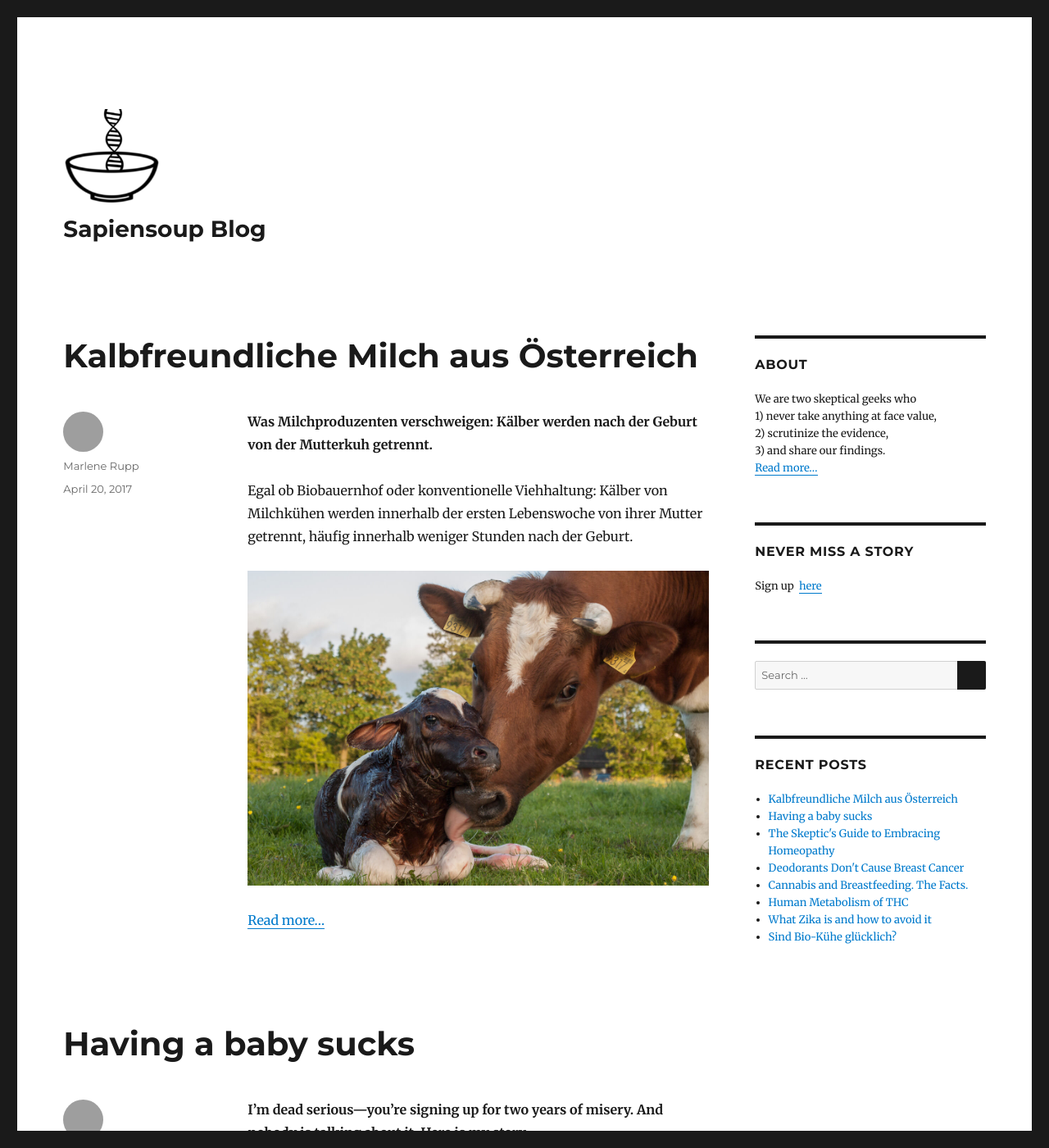
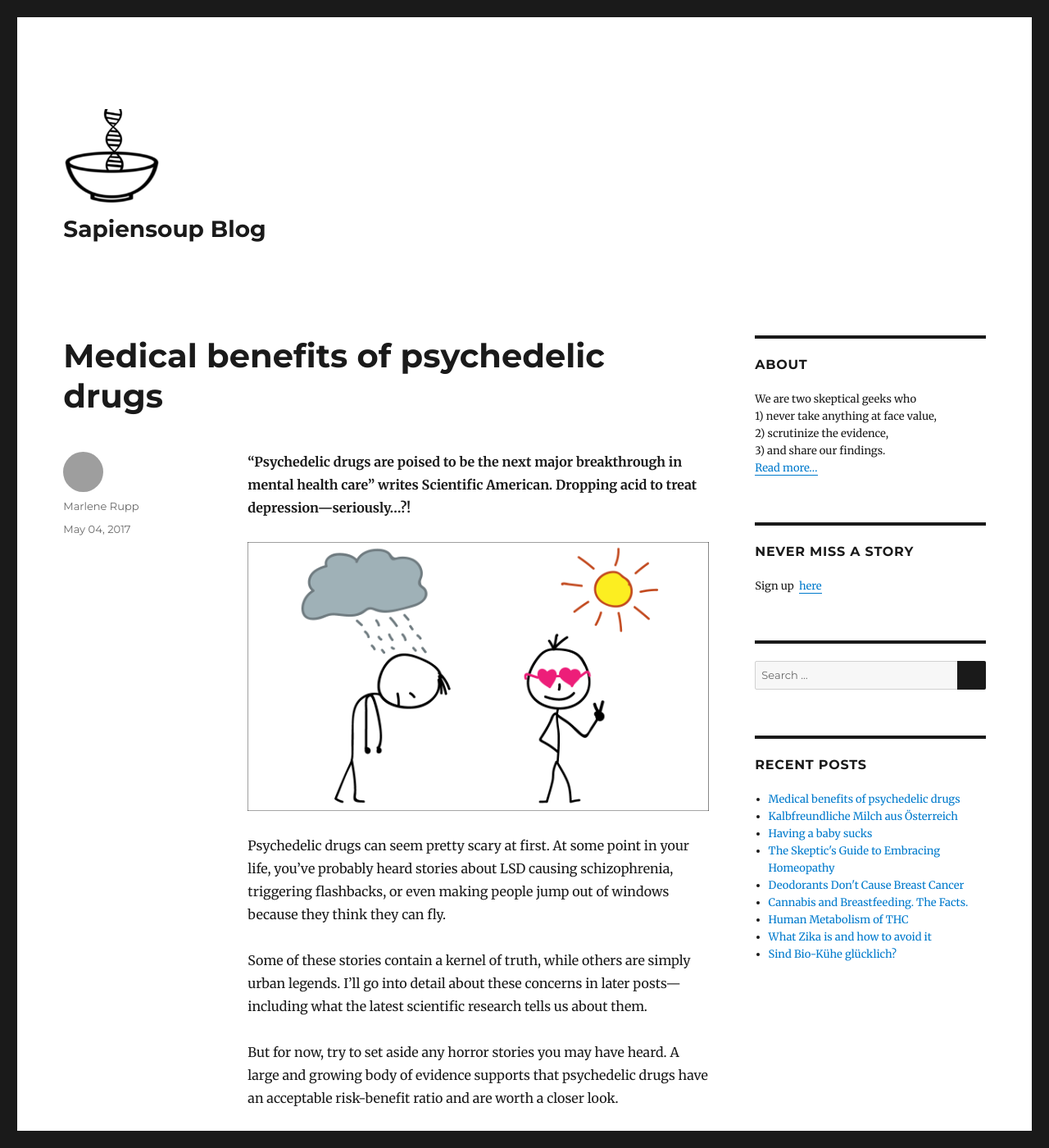
Before and after one commit to sapiensoup/sapiensoup.com, a Jekyll site: the page built from index.html, in a window 1280 px wide and 1400 px high. Shown: the whole window at 82% size. Built offline with Jekyll 4.4.1, drawn with Linux system fonts in a browser that asks for light colours; some of the changed lines change nothing that is shown; grey boxes are pictures that could not be loaded.

Commit message:
Publish "Medical benefits of psychedelic drugs"

```diff
--- a/_includes/post-article.html
+++ b/_includes/post-article.html
@@ -12,7 +12,7 @@
   </header><!-- .entry-header -->
   <div class="entry-content">
     {% if page.title == 'Home' %}
-      {{ post.excerpt | remove: '[^verschiedene-rindfleischteile]' | remove: '[^shang]' | remove: '[^moffet]' | remove: '[^disclaimer]' | remove: '[^margolis]' }}
+      {{ post.excerpt | remove: '[^verschiedene-rindfleischteile]' | remove: '[^shang]' | remove: '[^moffet]' | remove: '[^disclaimer]' | remove: '[^margolis]' | remove: '[^break-through]' }}
       <a href="{{ post.url }}">Read more&hellip;</a>
     {% else %}
       {{ post.content }}
--- /dev/null
+++ b/_posts/2017-05-04-medical-benefits-of-psychedelic-drugs.md
@@ -0,0 +1,167 @@
+---
+layout: post
+title:  "Medical benefits of psychedelic drugs"
+author: marlene
+description: "Ecstasy, LSD, magic mushrooms and ketamine are extraordinarily effective in treating mental illnesses such as depression, anxiety or PTSD."
+facebook:
+   image: /images/medical-benefits-psychedelic-drugs/lsd-against-depression@2x.png
+twitter:
+   image: /images/medical-benefits-psychedelic-drugs/lsd-against-depression@2x.png
+   large: true
+---
+
+**"Psychedelic drugs are poised to be the next major breakthrough in mental health care" writes Scientific American.[^break-through] Dropping acid to treat depression—seriously…?!**
+
+<img src="/images/medical-benefits-psychedelic-drugs/lsd-against-depression@2x.png" alt="Psychedelic drugs proven effective against mental disorders like depression">
+
+Psychedelic drugs can seem pretty scary at first. At some point in your life, you’ve probably heard stories about LSD causing schizophrenia, triggering flashbacks, or even making people jump out of windows because they think they can fly.
+
+Some of these stories contain a kernel of truth, while others are simply urban legends. I’ll go into detail about these concerns in later posts—including what the latest scientific research tells us about them.
+
+But for now, try to set aside any horror stories you may have heard. A large and growing body of evidence supports that psychedelic drugs have an acceptable risk-benefit ratio and are worth a closer look.
+
+<!--more-->
+
+# Drop acid, save taxes
+Mental disorders are doubly destructive: first in the suffering they cause for the afflicted, second in how expensive and time-consuming they are to treat. New research is demonstrating that certain psychedelic drugs are extraordinarily effective in treating mental health issues like depression, post-traumatic stress disorder (PTSD) and addiction.
+
+The benefits for individual patients are dramatic on their own, but equally compelling are the economic effects of lowering the costs of treating these illnesses. When patients get faster and more effective relief, health care systems and their taxpayers do too.
+
+Here are a few quick facts that give a sense of just how big—and expensive—a problem we’re dealing with:
+
+- **One in five U.S. adults** experience a mental illness.[^nimh]
+- **Depression** is the **most costly mental disorder** in Europe.[^brain-disorder-eu]
+- Depression is the number one reason for **absenteeism from the workplace** in the U.K. after minor illnesses.[^absenteeism]
+- The U.S. is facing an **opioid addiction epidemic:** two million are addicted to prescription opioids and another 591,000 to heroin. [^opioid-addiction] More Americans die from drug overdoses than from car accidents and gun homicides combined.[^NYT-overdose]
+- **Tobacco and alcohol abuse** in the U.S. causes total annual costs of **$500 billion.**[^drugabuse]
+- **868,000 U.S. veterans** are suffering from **post-traumatic stress disorder (PTSD)**. With an estimated annual cost of $20,000 per veteran this adds up to $17 billion of PTSD disability payments. [^PS2017-doblin]
+
+Currently, patients are being prescribed expensive drugs and are going through years of psychotherapy. But how much does that actually help? Take depression for example: patients must take their medication on a daily basis, it takes at minimum two weeks before the pills are effective and they come with serious, undesirable side effects. Meanwhile, they are only slightly more effective than a placebo pill.[^kirsch] I’d shop for a better deal.
+
+> Antidepressants are expensive, but barely more effective than a placebo pill.
+
+Psychedelic drugs have repeatedly demonstrated high rates of efficacy—much higher than common antidepressants—after just a couple administrations of the drug. The effects are immediate, long lasting, show little side effects and don't require indefinite daily medication.
+
+Purposefully used, psychedelic drugs could relieve pressure on our health care systems and thus on taxpayers. More importantly, it could help millions of people who are stuck with mental disorders move on with their lives.
+
+This is the first in a [series](#Psychedelic drugs series) of blog posts, where I will investigate the medical benefits of psychedelic drugs, namely LSD (aka _acid_), psilocybin (aka _magic mushrooms_), MDMA (aka _ecstasy_) and ketamine.
+
+
+# Are psychedelic drugs dangerous?
+Psychedelic drugs are heavily stigmatized. In most countries they are subject to the most restrictive drug laws. Governments consider them to have (1) a high potential for abuse and (2) no currently accepted medical applications. Those assumptions have been proven wrong by countless studies. But drug legislation hasn’t caught up with the facts yet. Consequently, medical use of psychedelic drugs remains illegal.
+
+In 2010 David Nutt, Ph.D., former president of the _European College of Neuropsychopharmacology_ and advisor to the British government on the misuse of drugs, presented a rational analysis of the 20 most popular illegal drugs. He analyzed the individual and social harm of the drugs.
+
+<img src="/images/medical-benefits-psychedelic-drugs/nutt-analysis-of-drugs-harm-potential.png" alt="David Nutt's harm assessment of 20 popular drugs from The Lancet, 2010">_Drug harms in the UK (Nutt)_[^ranking-nutt]
+
+Besides the more obvious, immediate physical harm to the user (in light blue) every drug implies a certain degree of social harm (in dark blue), such as damage to families or cost of health care and police. Nutt found that heroin, crack cocaine and methamphetamine (aka _crystal meth_) were most damaging to the user. Alcohol was the most damaging to others because it causes loss of relationships and tangibles, injuries to others (including fights, domestic violence, traffic accidents) and economic costs. Put bluntly: society pays the price of addiction.
+
+Psychedelic drugs (highlighted in yellow) scored very low on the overall ranking (no. 11, 17, 18 and 20) and imposed practically no damage to others.
+
+
+## Drug abuse and toxicity
+Drug addiction is a serious problem. It's important to note however, that the legal status of a drug does not necessarily correlate with its potential for abuse. Cannabis, for example, is still a [Schedule 1 drug]( http://static3.businessinsider.com/image/573b94ab52bcd029008c3779-1200-1285/bi-graphics_drug-scheduling-chart.png){:target="_blank"} in the U.S. but its physical addiction potential is comparably low. Furthermore—due to its extremely low toxicity—deaths from overdosing cannabis are unheard of.
+
+Examples to the contrary are commonly prescribed opioids. Legal narcotic drugs like oxycodone (e.g. _OxyContin_) or fentanyl, which is 50 times more potent than morphine[^fentanyl], possess highly addictive _and_ toxic properties. Opioid abuse is skyrocketing in the U.S.. More Americans die from overdosing a prescription pain reliever than overdosing from heroin.[^opioid-addiction] Opioid prescription drugs would be located in the top right corner on the chart below despite being classified only as a [Schedule 2 drug]( http://static3.businessinsider.com/image/573b94ab52bcd029008c3779-1200-1285/bi-graphics_drug-scheduling-chart.png){:target="_blank"}: high potential for abuse but with accepted medical use.
+
+<img src="/images/medical-benefits-psychedelic-drugs/gable-safety-ratio-and-dependency.png" alt="risk of overdose and dependency of legal and illegal drugs including psychedelic drugs such as MDMA, LSD, psilocybin, ketamine">_Safety ratio and dependency (Gable)_[^dependence]
+
+The chart shows the dependency potential on the y-axis and the safety ratio on the x-axis: the lower the ratio, the safer the drug. A value of 0.1 means that consuming ten times the active dose of a drug is lethal. A value of 0.01 would require a consumption of 100 times the active dose for it to be lethal. For marijuana, LSD and psilocybin it would require 1000 times the active dose to be lethal. And indeed, there is not one documented case of a lethal overdose of those substances in humans ever.
+
+Closely timed, repeated intake of psychedelic substances do not produce satisfying effects in the user. Therefore the potential for abuse is limited. It’s widely understood that psychedelic drugs do not lead to physical addiction. In fact, studies have shown that they might facilitate _coming off_ an alcohol or nicotine addiction.[^smoking-cessation]
+
+## Therapeutic potential
+Many glowing results of early psychedelic research during the 1950s and 60s were a consequence of overzealous researchers reporting what they wanted to see. The research was poorly conducted and lacked patient follow-up for documenting long-term results. Many of the miraculous results could not be reproduced when proper scientific controls were in place.[^history]
+
+Science has changed a lot over the past 70 years and most of the early psychedelic research does not meet the rigorous standards of scientific research today.
+
+And while all of that remains true, you don’t want to throw out the baby with the bath water. Recent studies with rigorously applied scientific standards have shown promising therapeutic effects in patients suffering from all kinds of psychological disorders.
+
+Psychedelics might not be a miraculous cure on their own. But combined with—for example—psychotherapy we might look at a treatment protocol which is far more effective than the (expensive) status quo.
+
+<img src="/images/medical-benefits-psychedelic-drugs/treatment-protocol@2x.png" alt="Made up example of a treatment protocol with psychedelic drugs">_Hypothetical example of a treatment protocol_
+
+
+# Who is driving research on psychedelic drugs?
+Psychedelic drugs were declared illegal by the mid 1960s and thus early psychedelic research came to a standstill. For more than four decades, it was virtually impossible to conduct further research. Over the last 15 years however, research on psychedelics has experienced a renaissance.
+
+Today, psychedelic drugs are not the north star of a young political counterculture. It’s renowned scientists and non-profit pharmaceutical companies who carry out studies and work with government legislators. No riots, no orgies, no festivals, no cult.
+
+Prestigious research teams across the world run fully randomized, double-blind, placebo controlled trials—the gold standard of modern research—to explore the therapeutic properties of psychedelic drugs. And reputable science journals and newspapers like _The New York Times, The Washington Post, The Guardian_ or _Wired_ publish the findings. Why? Because the results are literally mind-altering.
+
+<img src="/images/medical-benefits-psychedelic-drugs/medical-benefits-psychedelic-drugs@2x.png" alt="medical benefits of psychedelic drugs related to mood, life satisfaction, creativity, PTSD, anxiety, OCD, depression and more">
+
+The organizations gathering these findings are amongst the most prestigious in the world:
+
+Researchers at **Johns Hopkins University School of Medicine** have found that a single high dose of psilocybin decreased depression and anxiety in 92 percent of patients with life-threatening cancer.[^griffiths] In another study, psilocybin helped smokers overcome their nicotine addiction. At six months 80 percent were still abstinent. Compare that to an otherwise typical success rate of 15 to 30 percent.[^smoking-cessation]
+
+A research group from **Imperial College London** looked at patients who suffered from treatment-resistant depression and found that only two doses of psilocybin could stop or decrease their symptoms of depression for months.[^TED-carhart-harris]
+
+The **Multidisciplinary Association for Psychedelic Studies (MAPS)** achieved groundbreaking results applying MDMA-assisted therapy to patients suffering from treatment-resistant PTSD. After only three sessions of MDMA, 61 percent of patients no longer met the criteria for PTSD. And the benefits even increased over time. [^PS2017-doblin]
+
+Scientists present their studies on psychedelics at TED conferences. New York Times bestselling authors are writing about a revolution in states of consciousness.[^stealing-fire] Silicon Valley connoisseur Tim Ferriss states _"The billionaires I know, almost without exception, use hallucinogens on a regular basis."_[^ferriss] And the rest of the valley follows: microdosing LSD is trending for its alleged performance-enhancing and problem-solving properties. The stigma on psychedelics is eroding in front of our eyes.
+
+> The stigma on psychedelic drugs is eroding in front of our eyes.
+
+Who is not driving research? —Big pharma. Drugs which are administered only once or twice are not good for business. Therefore, research is driven predominantly by universities and nonprofit organizations.
+
+# Psychedelic drugs series
+Throughout the coming chapters, I’ll share some of the most fascinating insights from current research: What exactly does LSD do to the brain? Why does ketamine lead to instant relief from depression? How does MDMA conquer fear in traumatized patients? Why are a growing number of technologists in Silicon Valley microdosing LSD? Does LSD really trigger psychoses and so-called flashbacks?
+
+And for those of you who wonder _“How does it actually feel taking a psychedelic drug?”_ —science has an answer for you too.
+
+That’s a lot of ground to cover, and that’s why this is the first in a series of blog posts:
+
+**How psychedelic substances work\\
+MDMA-assisted therapy\\
+What LSD does to the brain\\
+Microdosing LSD\\
+Medical benefits of psilocybin\\
+Medical benefits of ketamine**
+
+You can [sign up](http://eepurl.com/cBB_9D) and get notified when we publish our next story.
+
+For even more information we invite you to join the [Psychedelic Society Vienna meetup](https://www.meetup.com/Psychedelic-Society-Vienna/), where we'll discuss the latest research and developments in the field.
+
+&nbsp;
+
+* * *
+
+#### References
+
+[^break-through]:
+    Jacobson R. [Turn On, Tune In, Get Better: Psychedelic Drugs Hold Medical Promise]( https://www.scientificamerican.com/article/turn-on-tune-in-get-better-psychedelic-drugs-hold-medical-promise/). 2014. Scientific American
+
+[^nimh]: [Any Mental Illness (AMI) Among U.S. Adults](https://www.nimh.nih.gov/health/statistics/prevalence/any-mental-illness-ami-among-us-adults.shtml). 2015. National Institute of Mental Health.
+
+[^NYT-overdose]: Katz J. [You Draw It: Just How Bad Is the Drug Overdose Epidemic?](https://www.nytimes.com/interactive/2017/04/14/upshot/drug-overdose-epidemic-you-draw-it.html?hp&action=click&pgtype=Homepage&clickSource=story-heading&module=second-column-region&region=top-news&WT.nav=top-news&_r=0). 2014. New York Times.
+
+[^drugabuse]: [Costs of Substance Abuse](https://www.drugabuse.gov/related-topics/trends-statistics). 2010. National Institute on Drug Abuse.
+
+[^brain-disorder-eu]: Olesen J, Gustavsson A, Svensson M. The economic cost of brain disorders in Europe. Eur J Neurol. 2012 Jan;19(1):155-62. [PubMed PMID: 22175760](https://www.ncbi.nlm.nih.gov/pubmed/22175760).
+
+[^absenteeism]: Office for National Statistics. [Estimate of the number of days of sickness absence taken: by reason, UK, 2013 to 2015](https://www.ons.gov.uk/employmentandlabourmarket/peopleinwork/employmentandemployeetypes/adhocs/005914estimateofthenumberofdaysofsicknessabsencetakenbyreasonuk2013to2015). 2016.
+
+[^PS2017-doblin]: Rick Doblin. [Psychedelic Science 2017](https://www.youtube.com/watch?v=uaCL69n1Ekw&t=968s). 2017. Youtube.
+
+[^kirsch]: Kirsch I. Antidepressants and the Placebo Effect. Zeitschrift Fur Psychologie. 2014;222(3):128-134. [PMCID: PMC4172306](https://www.ncbi.nlm.nih.gov/pmc/articles/PMC4172306/)
+
+[^ranking-nutt]: By User:Tesseract2. [Wikimedia Commons](https://commons.wikimedia.org/w/index.php?curid=17243892) with layout modifications by Sapiensoup - data from Nutt DJ, King LA, Phillips LD; Independent Scientific Committee on Drugs. Drug harms in the UK: a multicriteria decision analysis. Lancet. 2010 Nov 6;376(9752):1558-65. doi: 10.1016/S0140-6736(10)61462-6. Epub 2010 Oct 29. [PubMed PMID: 21036393](https://www.ncbi.nlm.nih.gov/pubmed/21036393). CC BY-SA 3.0,
+
+[^dependence]: By User:Thundermaker. [Wikimedia Commons]( https://commons.wikimedia.org/w/index.php?curid=17802018) layout modifications by Sapiensoup – data from Gable RS. (2006). Acute toxicity of drugs versus regulatory status. In Drugs and Society: U.S. Public Policy. Lanham, Maryland: Rowman & Littlefield. pp. 149–62; Table 7.1 Safety Ratio and Dependence Potential of Psychoactive Drugs. CC BY-SA 3.0
+
+[^fentanyl]: [Fentanyl](https://en.wikipedia.org/wiki/Fentanyl). Wikipedia. Retrieved on 2017-04-27.
+
+[^opioid-addiction]: American Society of Addiction Medicine. [Opioid Addiction 2016 Facts & Figures](http://www.asam.org/docs/default-source/advocacy/opioid-addiction-disease-facts-figures.pdf). - Data from: Center for Behavioral Health Statistics and Quality. (2016). Key substance use and mental health indicators in the United States: Results from the 2015 National Survey on Drug Use and Health (HHS Publication No. SMA 16-4984, NSDUH Series H-51). Retrieved from http://www.samhsa.gov/data/
+
+[^history]: [The Medical History of Psychedelic Drugs](http://www.maps.org/images/pdf/history_of_psychedelics.pdf). 2007. Dissertation presented to the University of Cambridge.
+
+[^griffiths]: Griffiths RR, Johnson MW, Carducci MA. Psilocybin produces substantial and sustained decreases in depression and anxiety in patients with life-threatening cancer: A randomized double-blind trial. J Psychopharmacol. 2016 Dec;30(12):1181-1197. [PubMed PMID: 27909165](https://www.ncbi.nlm.nih.gov/pubmed/27909165).
+
+[^smoking-cessation]: Nielson L. [Hallucinogen in 'magic mushrooms' helps longtime smokers quit in Hopkins trial](https://hub.jhu.edu/2014/09/11/magic-mushrooms-smoking/). 2014. Hub, Johns Hopkins
+
+[^TED-carhart-harris]: Robin Carhart-Harris at TED. 2016. [Psychedelics: Lifting the veil]( https://www.youtube.com/watch?v=MZIaTaNR3gk). Youtube.
+
+[^stealing-fire]: Strongly recommended read: Kotler S, Wheal J. 2017. [Stealing Fire.](http://www.goodreads.com/book/show/30317415-stealing-fire). Dey Street Books.
+
+[^ferriss]: Fink E. 2015. [When Silicon Valley takes LSD](http://money.cnn.com/2015/01/25/technology/lsd-psychedelics-silicon-valley/). CNN tech.
```
Also changed, not shown: images/medical-benefits-psychedelic-drugs/gable-safety-ratio-and-dependency.png (added), images/medical-benefits-psychedelic-drugs/gras.jpg (added), images/medical-benefits-psychedelic-drugs/lsd-against-depression@2x.png (added), images/medical-benefits-psychedelic-drugs/medical-benefits-psychedelic-drugs@2x.png (added), images/medical-benefits-psychedelic-drugs/nutt-analysis-of-drugs-harm-potential.png (added), images/medical-benefits-psychedelic-drugs/treatment-protocol@2x.png (added).
